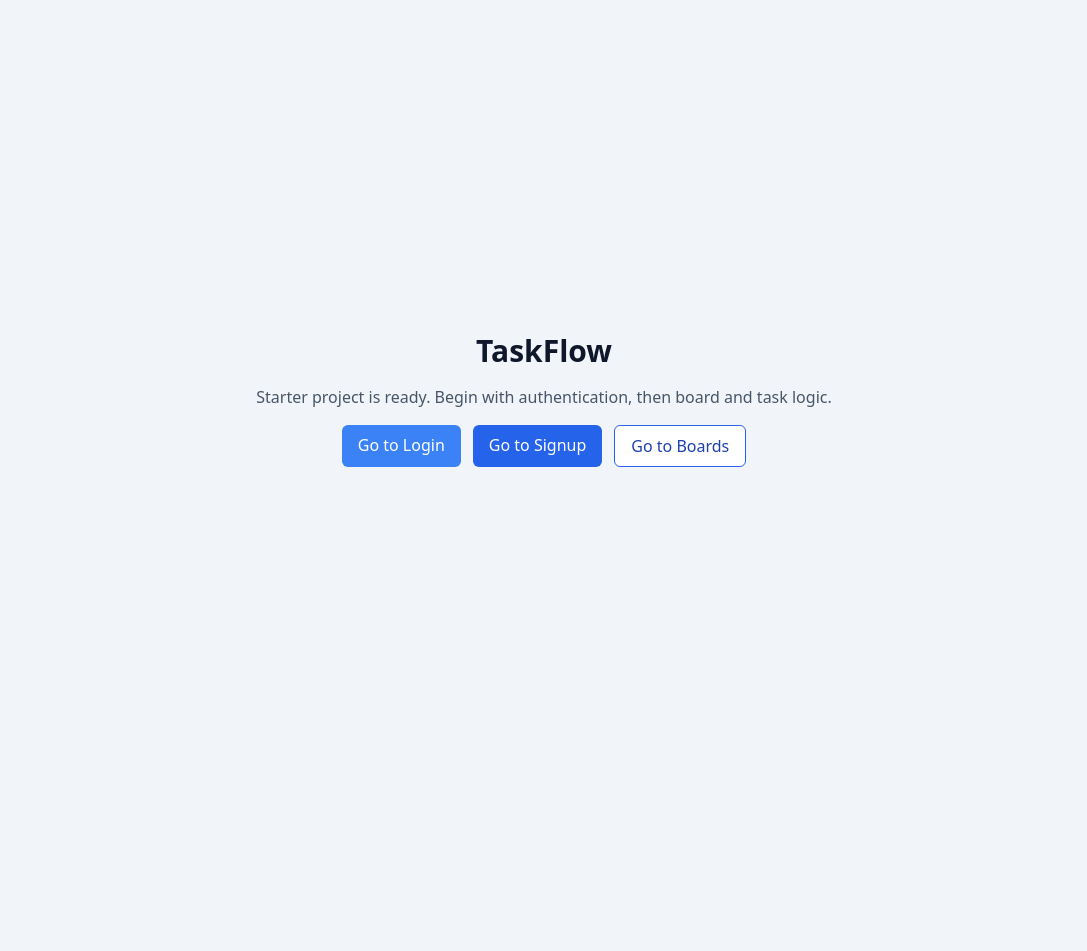
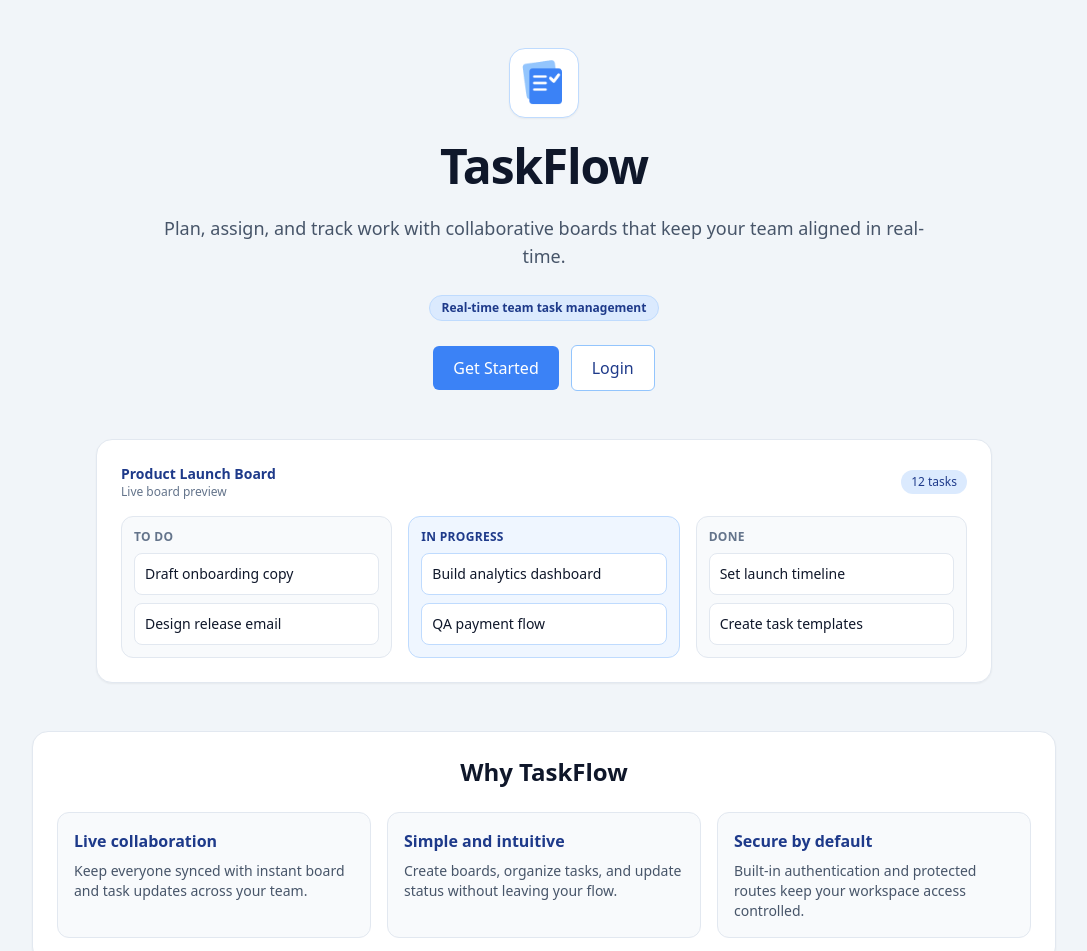
Before and after one commit to ArinzeGit/Taskflow, a Next.js app: page / in a window 1280 px wide. Shown: the top 951 px of the page, without its empty margins (96-1183 px from the left). Before the commit the page ends 800 px from the top, so only its background shows below. Built offline with nearby package versions, Linux system fonts and the light colour scheme.

Commit message:
feat: redesign homepage as modern hero landing page
Replace the basic home screen with a branded TaskFlow landing page featuring logo-first hero layout, clear signup/login CTAs, a task board preview section, and a three-card “Why TaskFlow” value section in the blue theme.

```diff
--- a/src/app/page.tsx
+++ b/src/app/page.tsx
@@ -1,22 +1,91 @@
 import Link from "next/link";
+import Image from "next/image";
 
 export default function HomePage() {
   return (
-    <main className="mx-auto flex min-h-screen w-full max-w-3xl flex-col items-center justify-center gap-4 p-6 text-center">
-      <h1 className="text-3xl font-bold">TaskFlow</h1>
-      <p className="text-slate-600">
-        Starter project is ready. Begin with authentication, then board and task logic.
-      </p>
-      <div className="flex flex-wrap justify-center gap-3">
-        <Link className="rounded-md bg-blue-500 px-4 py-2 text-white hover:bg-blue-400 active:bg-blue-600" href="/login">
-          Go to Login
-        </Link>
-        <Link className="rounded-md bg-blue-600 px-4 py-2 text-white hover:bg-blue-400 active:bg-blue-700" href="/signup">
-          Go to Signup
-        </Link>
-        <Link className="rounded-md border border-blue-600 bg-white px-4 py-2 text-blue-800 hover:bg-blue-100 active:bg-blue-200" href="/boards">
-          Go to Boards
-        </Link>
+    <main className="min-h-screen bg-slate-100 px-6 py-12 text-slate-900">
+      <div className="mx-auto flex w-full max-w-6xl flex-col items-center gap-12">
+        <section className="w-full max-w-3xl space-y-6 text-center">
+          <div className="flex justify-center">
+            <div className="rounded-2xl border border-blue-200 bg-white p-2 shadow-sm">
+              <Image alt="TaskFlow logo" height={52} priority src="/icon.png" width={52} />
+            </div>
+          </div>
+          <h1 className="text-4xl font-bold tracking-tight sm:text-5xl">TaskFlow</h1>
+          <p className="text-base text-slate-600 sm:text-lg">
+            Plan, assign, and track work with collaborative boards that keep your team aligned in real-time.
+          </p>
+          <div>
+            <span className="inline-flex rounded-full border border-blue-200 bg-blue-100 px-3 py-1 text-xs font-semibold text-blue-900">
+              Real-time team task management
+            </span>
+          </div>
+          <div className="flex flex-wrap items-center justify-center gap-3">
+            <Link
+              className="rounded-md bg-blue-500 px-5 py-2.5 font-medium text-white transition-colors hover:bg-blue-400 active:bg-blue-600"
+              href="/signup"
+            >
+              Get Started
+            </Link>
+            <Link
+              className="rounded-md border border-blue-300 bg-white px-5 py-2.5 font-medium text-blue-900 transition-colors hover:bg-blue-100 active:bg-blue-200"
+              href="/login"
+            >
+              Login
+            </Link>
+          </div>
+        </section>
+
+        <section className="w-full max-w-4xl rounded-2xl border border-slate-200 bg-white p-5 shadow-sm sm:p-6">
+          <div className="mb-4 flex items-center justify-between">
+            <div>
+              <p className="text-sm font-semibold text-blue-900">Product Launch Board</p>
+              <p className="text-xs text-slate-500">Live board preview</p>
+            </div>
+            <div className="rounded-full bg-blue-100 px-2.5 py-1 text-xs font-medium text-blue-900">12 tasks</div>
+          </div>
+          <div className="grid gap-4 md:grid-cols-3">
+            <div className="space-y-2 rounded-xl border border-slate-200 bg-slate-50 p-3">
+              <p className="text-xs font-semibold uppercase tracking-wide text-slate-500">To do</p>
+              <div className="rounded-lg border border-slate-200 bg-white p-2.5 text-sm">Draft onboarding copy</div>
+              <div className="rounded-lg border border-slate-200 bg-white p-2.5 text-sm">Design release email</div>
+            </div>
+            <div className="space-y-2 rounded-xl border border-blue-200 bg-blue-50 p-3">
+              <p className="text-xs font-semibold uppercase tracking-wide text-blue-900">In progress</p>
+              <div className="rounded-lg border border-blue-200 bg-white p-2.5 text-sm">Build analytics dashboard</div>
+              <div className="rounded-lg border border-blue-200 bg-white p-2.5 text-sm">QA payment flow</div>
+            </div>
+            <div className="space-y-2 rounded-xl border border-slate-200 bg-slate-50 p-3">
+              <p className="text-xs font-semibold uppercase tracking-wide text-slate-500">Done</p>
+              <div className="rounded-lg border border-slate-200 bg-white p-2.5 text-sm">Set launch timeline</div>
+              <div className="rounded-lg border border-slate-200 bg-white p-2.5 text-sm">Create task templates</div>
+            </div>
+          </div>
+        </section>
+
+        <section className="w-full max-w-5xl rounded-2xl border border-slate-200 bg-white p-6 shadow-sm">
+          <h2 className="text-center text-2xl font-semibold">Why TaskFlow</h2>
+          <div className="mt-6 grid gap-4 md:grid-cols-3">
+            <article className="rounded-xl border border-slate-200 bg-slate-50 p-4">
+              <h3 className="font-semibold text-blue-900">Live collaboration</h3>
+              <p className="mt-2 text-sm text-slate-600">
+                Keep everyone synced with instant board and task updates across your team.
+              </p>
+            </article>
+            <article className="rounded-xl border border-slate-200 bg-slate-50 p-4">
+              <h3 className="font-semibold text-blue-900">Simple and intuitive</h3>
+              <p className="mt-2 text-sm text-slate-600">
+                Create boards, organize tasks, and update status without leaving your flow.
+              </p>
+            </article>
+            <article className="rounded-xl border border-slate-200 bg-slate-50 p-4">
+              <h3 className="font-semibold text-blue-900">Secure by default</h3>
+              <p className="mt-2 text-sm text-slate-600">
+                Built-in authentication and protected routes keep your workspace access controlled.
+              </p>
+            </article>
+          </div>
+        </section>
       </div>
     </main>
   );
```
